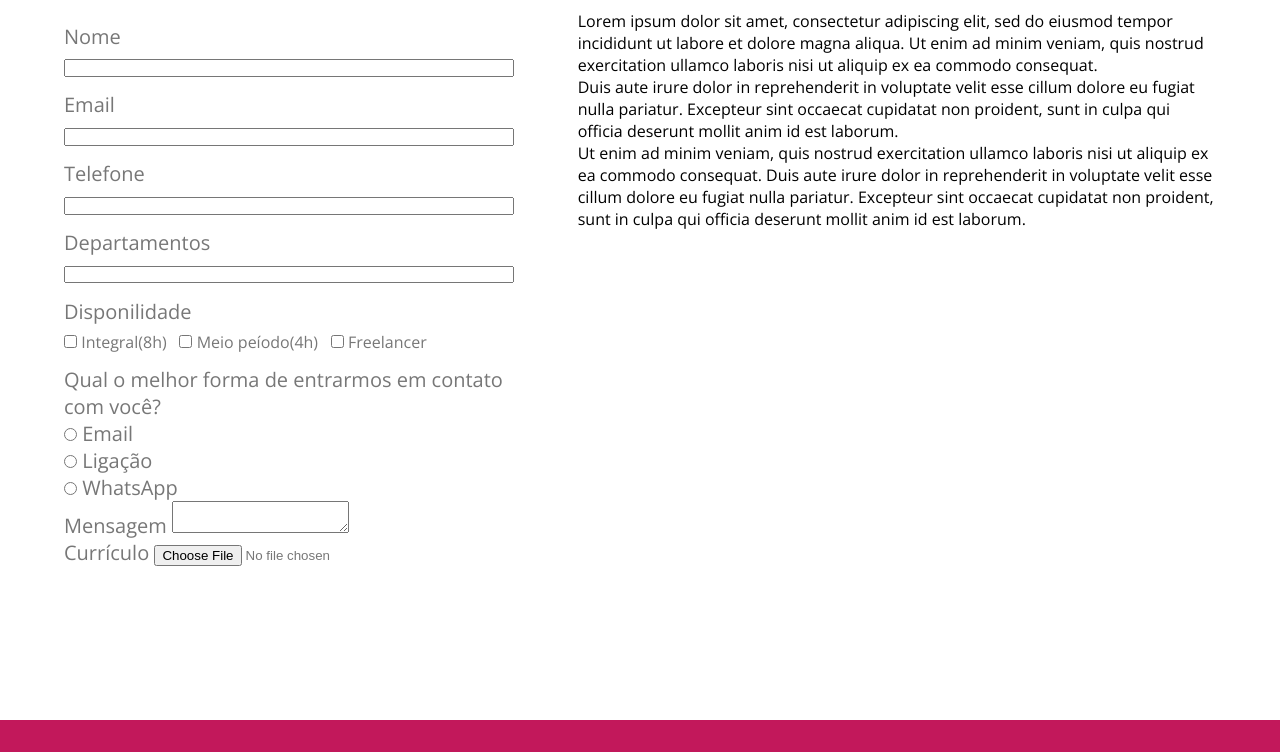
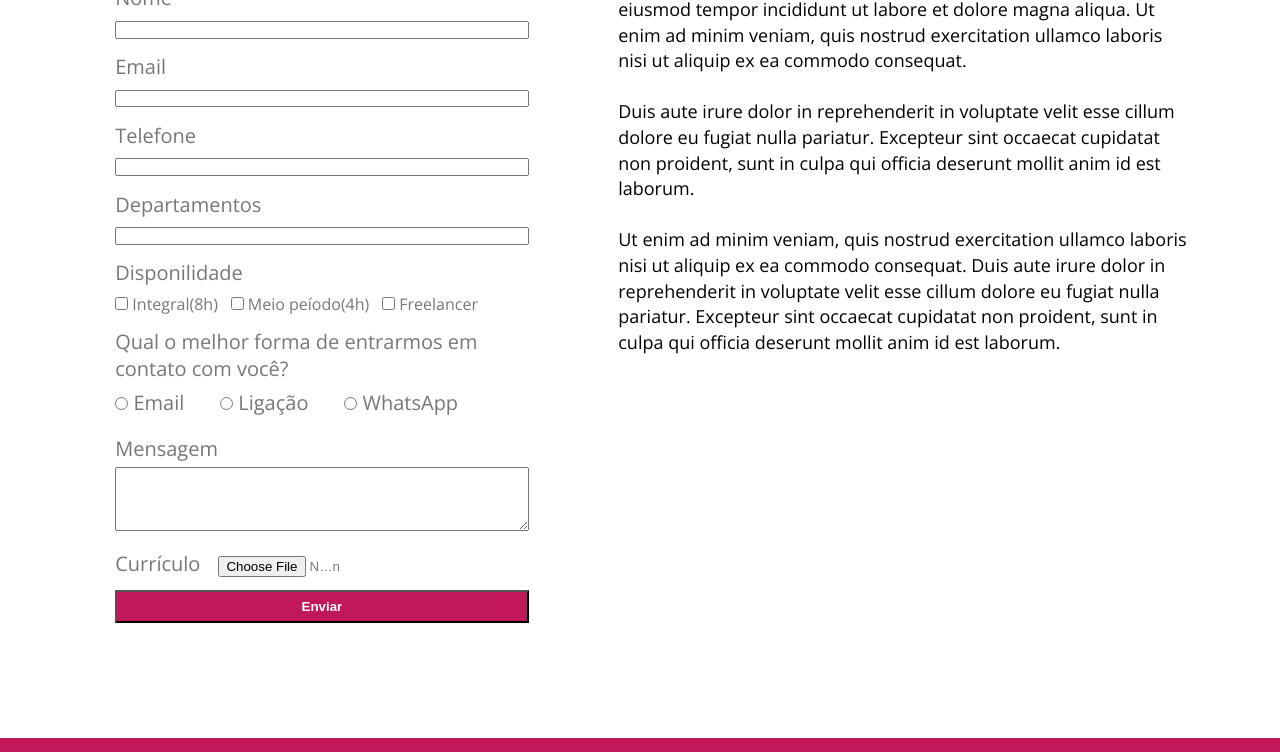
Before and after one commit to marquesaline/shoes-store, a plain HTML site: page paginas/trabalheConosco/indexTrabalhe.html in a window 1280 px wide. Shown: the part 238-990 px from the top of the page. Drawn offline with nearby package versions, Linux system fonts and the light colour scheme.

Commit message:
ajustes na página de trabalhe conosco

```diff
--- a/paginas/trabalheConosco/indexTrabalhe.html
+++ b/paginas/trabalheConosco/indexTrabalhe.html
@@ -84,15 +84,17 @@
 
                             </div>
                         </div>
-                        <div>
+                        <div class="divTextArea">
                             <label for="mensagem">Mensagem</label>
-                            <textarea id="mensagem"></textarea>
+                            <div>
+                                <textarea id="mensagem"></textarea>
+                            </div>
                         </div>
-                        <div>
+                        <div class="divArquivo">
                             <label for="curriculo">Currículo</label>
                             <input type="file" id="curriculo" name="curriculo" accept=".doc, .docx, .pdf">
                         </div>
-
+                        <button type="submit">Enviar</button>
                     </form>
                 </div>
                 <div class="divTexto">
--- a/paginas/trabalheConosco/styleTrabalhe.css
+++ b/paginas/trabalheConosco/styleTrabalhe.css
@@ -17,6 +17,7 @@ header {
     flex-wrap: wrap;
     padding-left: 3%;
     padding-right: 3%;
+    box-shadow: 0px 1px 20px rgba(159, 159, 159, 0.65);
 }
 #logoHeader {
     width: 150px;
@@ -40,29 +41,30 @@ nav a {
     text-decoration: none;
     color: #777777;
 }
+
+/*MAIN*/
 main {
-    padding-top: 5vw;
+    padding-top: 2vw;
     padding-bottom: 5vw;
-    margin: 2% 5%;
+    margin: 2vw 7vw;
 }
 #h2Formulario {
     font-size: 39px;
     color: rgba(87, 87, 87, 1);
+    margin-left: 2vw;
 }
-
-
 .divMain {
     display: flex;
     padding-top: 2vw;
-    padding-bottom: 5vw;
+    padding-bottom: 2vw;
 
 }
-
 .divFormulario {
-    width: 130vw;
+    width: 150vw;
     margin-right: 5vw;
     color: #777777;
     font-size: 20px;
+    margin-left: 2vw;
 }
 .divInputsText div {
     margin: 1vw 0;
@@ -88,6 +90,51 @@ main {
 .divRadios {
     margin-top: 1vw;
 }
+.melhorFormaOpcoes {
+    display: flex;
+    margin: 7px 0;
+}
+.melhorFormaOpcoes div {
+    margin-right: 2.8vw;
+    margin-bottom: 1vw;
+}
+.divTextArea {
+    display: block;
+}
+.divTextArea div {
+    margin-top: 5px;
+}
+.divTextArea textarea {
+    width: 100%;
+    height: 5vw;
+    margin-bottom: 1vw;
+}
+
+.divArquivo input {
+    margin-left: 1vw;
+    width: 10vw;
+
+}
+.divFormulario button {
+    width: 100%;
+    background: #C2185B;
+    color: #FFF;
+    height: 33px;
+    font-weight: bold;
+    margin-top: 1vw;
+}
+.divTexto {
+    padding-left: 2vw;
+}
+
+.divTexto p {
+    font-size: 18px;
+    margin-bottom: 2vw;
+    line-height: 2vw;
+
+}
+
+/*FOOTER*/
 footer {
     background-color: #C2185B;
     display: flex;
--- a/style.css
+++ b/style.css
@@ -17,6 +17,7 @@ header {
     flex-wrap: wrap;
     padding-left: 3%;
     padding-right: 3%;
+    box-shadow: 0px 1px 20px rgba(159, 159, 159, 0.65);
 }
 #logoHeader {
     width: 150px;
```
